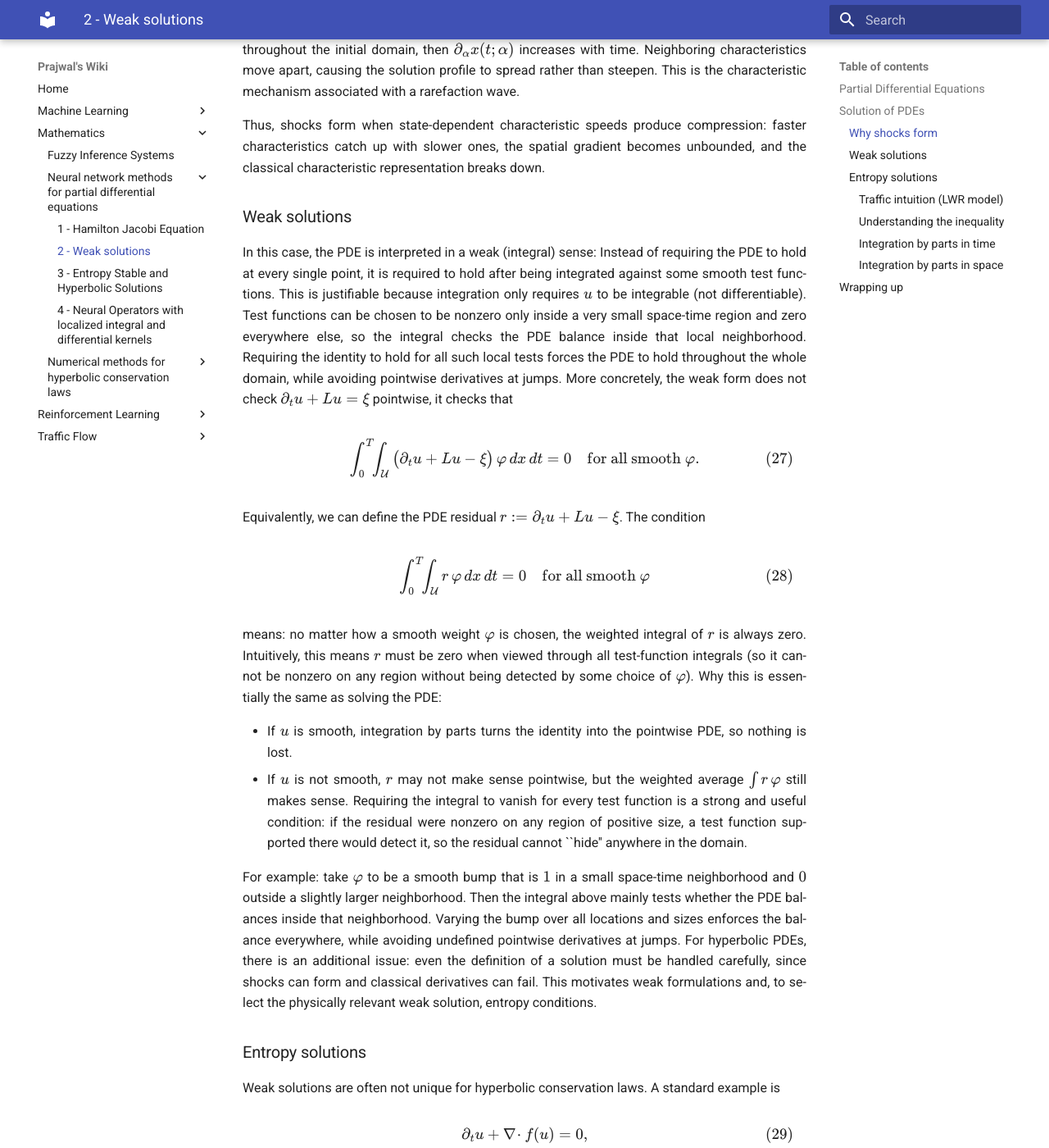
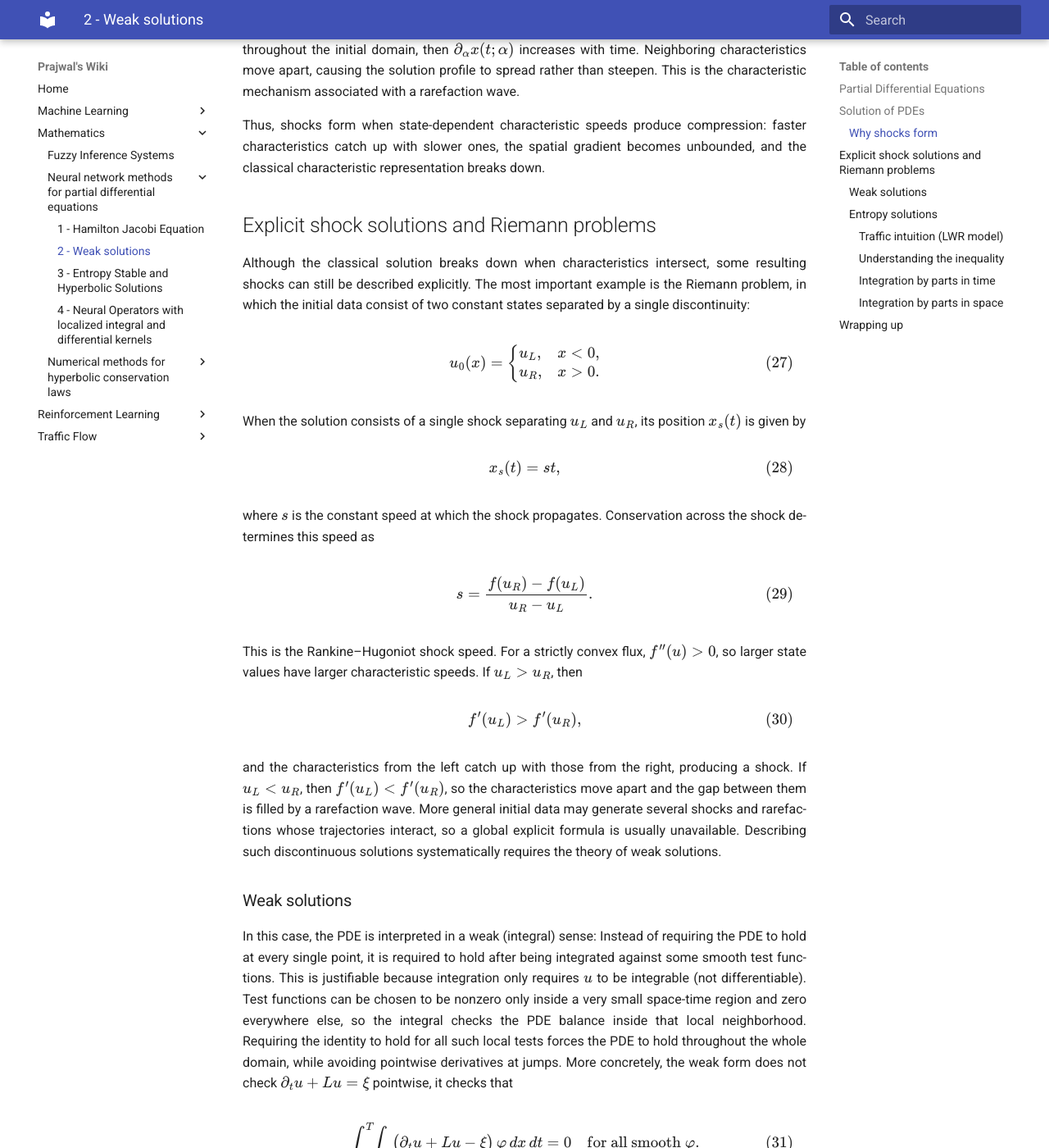
Before and after one commit to pj1911/my-wiki, an MkDocs documentation site: the page built from docs/Hyperbolic PDEs-1-weak solutions.md, in a window 1280 px wide and 1400 px high, scrolled down 5798 px. Shown: the whole window at 82% size. Built offline with MkDocs 1.6.1 and Material for MkDocs 9.7.7, drawn with Linux system fonts in a browser that asks for light colours.

Commit message:
Add explicit shock solutions and Riemann problems section
Added section on explicit shock solutions and Riemann problems, including definitions and equations for shock speed and characteristics.

```diff
--- a/docs/Hyperbolic PDEs-1-weak solutions.md
+++ b/docs/Hyperbolic PDEs-1-weak solutions.md
@@ -287,6 +287,51 @@ steepen. This is the characteristic mechanism associated with a rarefaction wave
 Thus, shocks form when state-dependent characteristic speeds produce compression: faster
 characteristics catch up with slower ones, the spatial gradient becomes unbounded, and the
 classical characteristic representation breaks down.
+
+## Explicit shock solutions and Riemann problems
+
+Although the classical solution breaks down when characteristics intersect, some resulting
+shocks can still be described explicitly. The most important example is the
+Riemann problem, in which the initial data consist of two constant states separated
+by a single discontinuity:
+
+$$
+u_0(x)=
+\begin{cases}
+u_L, & x<0,\\
+u_R, & x>0.
+\end{cases}
+\label{eq:riemann_initial_data}
+$$
+
+When the solution consists of a single shock separating \(u_L\) and \(u_R\), its position
+\(x_s(t)\) is given by
+
+$$
+x_s(t)=st,
+$$
+
+where \(s\) is the constant speed at which the shock propagates. Conservation across the
+shock determines this speed as
+
+$$
+s=\frac{f(u_R)-f(u_L)}{u_R-u_L}.
+\label{eq:rankine_hugoniot_speed}
+$$
+
+This is the Rankine–Hugoniot shock speed. For a strictly convex flux, \(f''(u)>0\), so larger state values have larger
+characteristic speeds. If \(u_L>u_R\), then
+
+$$
+f'(u_L)>f'(u_R),
+$$
+
+and the characteristics from the left catch up with those from the right, producing a
+shock. If \(u_L<u_R\), then \(f'(u_L)<f'(u_R)\), so the characteristics move apart and
+the gap between them is filled by a rarefaction wave. More general initial
+data may generate several shocks and rarefactions whose trajectories interact, so a global
+explicit formula is usually unavailable. Describing such discontinuous solutions
+systematically requires the theory of weak solutions.
 
 ### Weak solutions
 
```
